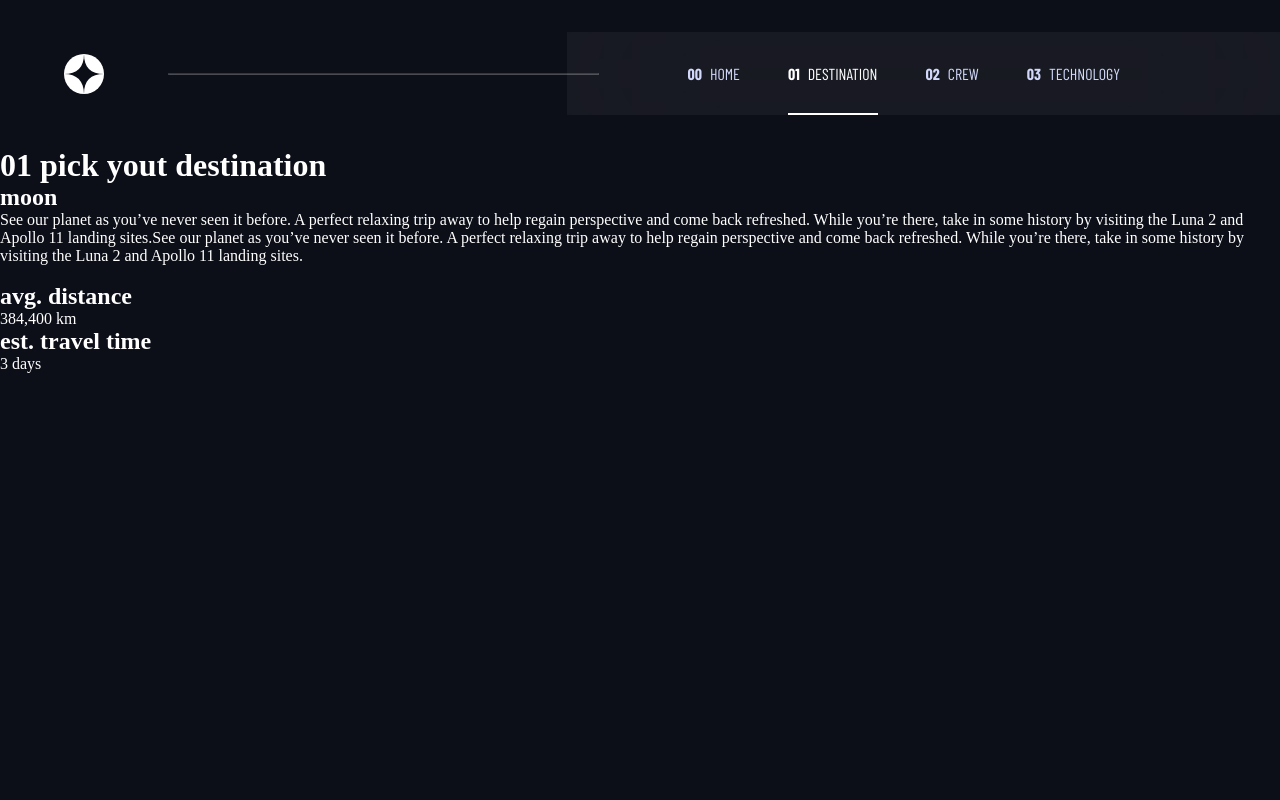
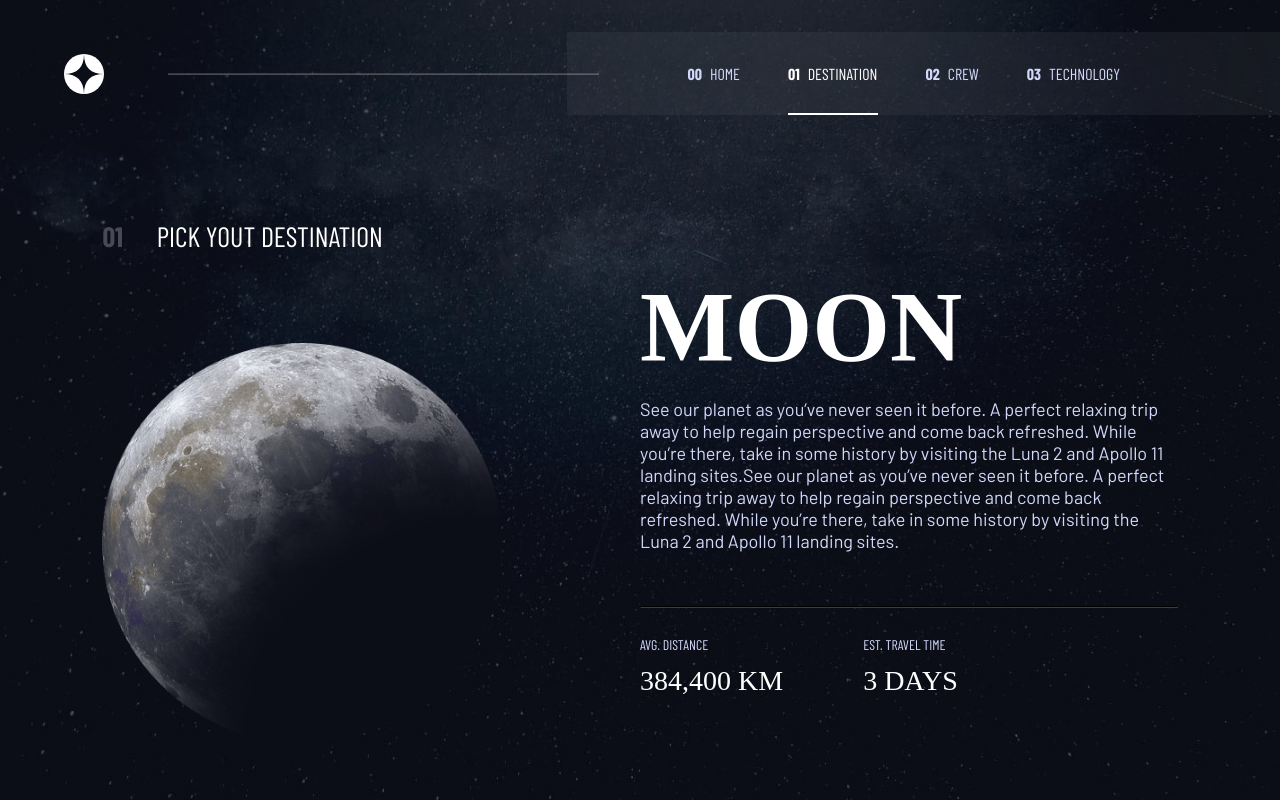
Before and after one commit to andersonszdc/Space-tourism, a Next.js app: page /destination/1 in a window 1280 px wide. Built offline with nearby package versions, Linux system fonts and the light colour scheme; a web font is replaced by a local one.

Commit message:
style planets page

```diff
--- a/src/pages/destination/[id].tsx
+++ /dev/null
@@ -1,40 +0,0 @@
-import React from "react";
-import NavBar from "../../components/NavBar";
-
-const Destination = () => {
-  return (
-    <main className="container">
-      <h1>
-        <span>01</span> pick yout destination
-      </h1>
-      <section className="img"></section>
-      <section>
-        <h1>moon</h1>
-        <p>
-          See our planet as you’ve never seen it before. A perfect relaxing trip
-          away to help regain perspective and come back refreshed. While you’re
-          there, take in some history by visiting the Luna 2 and Apollo 11
-          landing sites.See our planet as you’ve never seen it before. A perfect
-          relaxing trip away to help regain perspective and come back refreshed.
-          While you’re there, take in some history by visiting the Luna 2 and
-          Apollo 11 landing sites.
-        </p>
-        <span className="divider" />
-        <div>
-          <div>
-            <h2>avg. distance</h2>
-            <p>384,400 km</p>
-          </div>
-          <div>
-            <h2>est. travel time</h2>
-            <p>3 days</p>
-          </div>
-        </div>
-      </section>
-    </main>
-  );
-};
-
-export default Destination;
-
-Destination.layout = NavBar;
--- /dev/null
+++ b/src/pages/destination/[name].tsx
@@ -0,0 +1,56 @@
+import Image from "next/image";
+import React from "react";
+import NavBar from "../../components/NavBar";
+import { Main } from "../../styles/technology";
+
+const Destination = () => {
+  return (
+    <Main>
+      <div className="bg-img">
+        <Image
+          src="/destination/background-destination-desktop.jpg"
+          layout="fill"
+          alt="imagem de fundo"
+        />
+      </div>
+      <div className="visual">
+        <h1>
+          <span className="emphasis">01</span> pick yout destination
+        </h1>
+        <Image
+          src="/destination/image-moon.png"
+          width={400}
+          height={400}
+          alt="foto da lua"
+        />
+      </div>
+      <section className="information">
+        <h1 className="information__name">moon</h1>
+        <p className="information__description">
+          See our planet as you’ve never seen it before. A perfect relaxing trip
+          away to help regain perspective and come back refreshed. While you’re
+          there, take in some history by visiting the Luna 2 and Apollo 11
+          landing sites.See our planet as you’ve never seen it before. A perfect
+          relaxing trip away to help regain perspective and come back refreshed.
+          While you’re there, take in some history by visiting the Luna 2 and
+          Apollo 11 landing sites.
+        </p>
+        <hr className="information__divider" />
+        <div className="boxes">
+          <div className="information__box">
+            <h2 className="label">avg. distance</h2>
+            <p className="answer">384,400 km</p>
+          </div>
+          <div className="information__box">
+            <h2 className="label">est. travel time</h2>
+            <p className="answer">3 days</p>
+          </div>
+        </div>
+      </section>
+    </Main>
+  );
+};
+
+export default Destination;
+
+Destination.layout = NavBar;
--- /dev/null
+++ b/src/styles/technology.ts
@@ -0,0 +1,82 @@
+import styled from "styled-components";
+
+export const Main = styled.main`
+  margin-top: 72px;
+  display: grid;
+  padding: 0 8%;
+  align-items: center;
+  grid-template-columns: 1fr 1fr;
+
+  .visual h1 {
+    font-family: var(--f-sans-cold);
+    font-weight: 400;
+    font-size: 28px;
+    text-transform: uppercase;
+    margin-bottom: 90px;
+  }
+
+  .emphasis {
+    font-weight: 700;
+    opacity: 25%;
+    margin-right: 28px;
+  }
+
+  .information {
+    display: flex;
+    flex-direction: column;
+  }
+
+  .information__name {
+    font-size: 100px;
+    font-family: var(--f-serif);
+    text-transform: uppercase;
+  }
+
+  .information__description {
+    margin-top: 14px;
+    font-family: var(--f-sans-normal);
+    font-size: 18px;
+    color: hsl(var(--clr-light));
+  }
+
+  .information__divider {
+    border-color: #383b4b;
+    width: 100%;
+    margin-top: 54px;
+    margin-bottom: 28px;
+  }
+
+  .boxes {
+    display: flex;
+    gap: 80px;
+  }
+
+  .information__box {
+    display: flex;
+    flex-direction: column;
+    gap: 12px;
+  }
+
+  .label {
+    font-family: var(--f-sans-cold);
+    text-transform: uppercase;
+    font-weight: 400;
+    font-size: 14px;
+    color: hsl(var(--clr-light));
+  }
+
+  .answer {
+    font-family: var(--f-serif);
+    text-transform: uppercase;
+    font-size: 28px;
+  }
+
+  .bg-img {
+    position: absolute;
+    top: 0;
+    bottom: 0;
+    left: 0;
+    right: 0;
+    z-index: -1;
+  }
+`;
```
